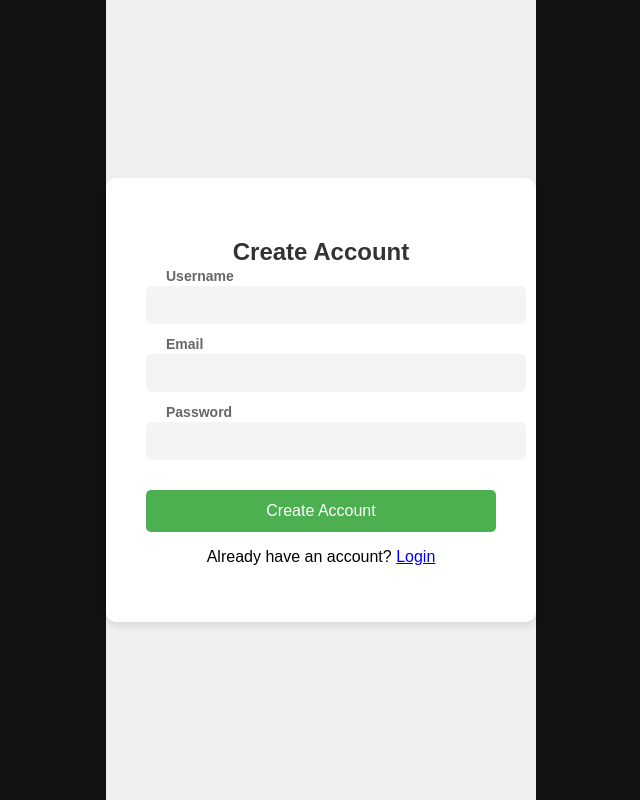
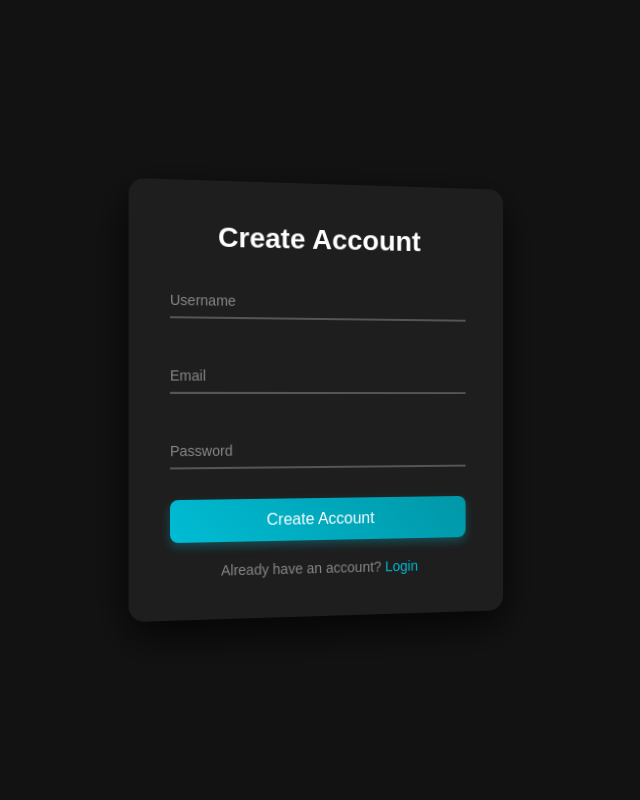
Before and after one commit to Vaish-011/NoteXpress, a React (Create React App) app in the folder Frontend/fe/: page /create-account in a window 1280 px wide. Shown: the whole page, without its empty margins (319-959 px from the left). Built offline with nearby package versions, Linux system fonts and the light colour scheme.

Commit message:
"Add files"

```diff
--- a/Frontend/fe/src/App.js
+++ b/Frontend/fe/src/App.js
@@ -1,4 +1,4 @@
-import React from 'react';
+ import React from 'react';
 import { BrowserRouter as Router, Routes, Route } from 'react-router-dom';
 import Login from './components/Login/login';
 import Create from './components/CreateAccount/create';
--- a/Frontend/fe/src/components/CreateAccount/create.css
+++ b/Frontend/fe/src/components/CreateAccount/create.css
@@ -1,29 +1,40 @@
-/* Create Account Page Container */
+
 .create-account-container {
   display: flex;
   justify-content: center;
   align-items: center;
   height: 100vh;
-    background: #f0f0f0;
+  background: #121212;
+  color: #fff;
+  font-family: "Poppins", sans-serif;
 }
 
-  /* Create Account Box */
+
 .create-account-box {
-    width: 350px;
+  width: 380px;
   padding: 40px;
-    background: #fff;
-    box-shadow: 0 4px 8px rgba(0, 0, 0, 0.1);
-    border-radius: 10px;
+  background: #1e1e1e;
+  box-shadow: 0 15px 40px rgba(0, 0, 0, 0.8);
+  border-radius: 15px;
   text-align: center;
+  transform: perspective(1200px) rotateY(10deg);
+  transition: transform 0.5s ease, box-shadow 0.3s ease;
 }
 
-  /* Title */
+.create-account-box:hover {
+  transform: perspective(1200px) rotateY(0deg);
+  box-shadow: 0 20px 60px rgba(0, 0, 0, 0.9);
+}
+
+
 .create-account-box h2 {
   margin-bottom: 20px;
-    color: #333;
+  color: #fff;
+  font-size: 28px;
+  font-weight: 600;
 }
 
-  /* Input Box Styling */
+
 .input-box {
   position: relative;
   margin-bottom: 30px;
@@ -31,45 +42,99 @@
 
 .input-box input {
   width: 100%;
-    padding: 10px;
-    padding-left: 20px;
-    background: #f4f4f4;
+  padding: 12px;
+  background: transparent;
   border: none;
-    border-radius: 5px;
+  border-bottom: 2px solid #555;
+  color: #fff;
+  font-size: 16px;
   outline: none;
-    transition: 0.3s ease-in-out;
+  transition: 0.3s ease;
 }
 
-  .input-box input:focus {
-    background: #e6e6e6;
-  }
 
 .input-box label {
   position: absolute;
-    top: -18px;
-    left: 20px;
+  left: 0;
+  top: 18px;
+  color: #888;
   font-size: 14px;
-    color: #666;
-    font-weight: bold;
+  pointer-events: none;
+  transition: 0.3s;
 }
 
-  /* Button */
-  .create-account-btn {
-    padding: 12px 20px;
-    width: 100%;
-    background-color: #4caf50;
-    color: white;
-    border: none;
-    border-radius: 5px;
-    cursor: pointer;
-    font-size: 16px;
-    transition: 0.3s ease;
+.input-box input:focus ~ label,
+.input-box input:valid ~ label {
+  top: -12px;
+  font-size: 12px;
+  color: #00bcd4;
 }
 
+
+.input-box input:focus {
+  border-bottom: 2px solid #00bcd4;
+}
+
+.create-account-btn {
+  width: 100%;
+  padding: 12px;
+  background: linear-gradient(45deg, #00bcd4, #0097a7);
+  border: none;
+  color: white;
+  font-size: 16px;
+  border-radius: 8px;
+  cursor: pointer;
+  transition: 0.3s ease;
+  box-shadow: 0 4px 10px rgba(0, 188, 212, 0.3);
+}
+
+
 .create-account-btn:hover {
-    background-color: #45a049;
+  background: linear-gradient(45deg, #0097a7, #00bcd4);
+  box-shadow: 0 6px 20px rgba(0, 188, 212, 0.5);
 }
+
 
 .create-account-btn:active {
   transform: scale(0.98);
 }
+
+
+.login-link {
+  margin-top: 20px;
+  color: #888;
+}
+
+.login-link p {
+  font-size: 14px;
+}
+
+.login-link a {
+  color: #00bcd4;
+  text-decoration: none;
+  transition: 0.3s;
+}
+
+
+.login-link a:hover {
+  text-decoration: underline;
+}
+
+@media screen and (max-width: 600px) {
+  .create-account-box {
+      width: 90%;
+      padding: 20px;
+  }
+
+  .create-account-box h2 {
+      font-size: 24px;
+  }
+
+  .input-box input {
+      font-size: 14px;
+  }
+
+  .create-account-btn {
+      font-size: 14px;
+  }
+}
--- a/Frontend/fe/src/components/Login/login.css
+++ b/Frontend/fe/src/components/Login/login.css
@@ -1,5 +1,11 @@
-/* Background styling */
-body {
+
+* {
+    margin: 0;
+    padding: 0;
+    box-sizing: border-box;
+  }
+
+  body {
     margin: 0;
     padding: 0;
     display: flex;
@@ -8,9 +14,11 @@ body {
     height: 100vh;
     background: #121212;
     font-family: "Poppins", sans-serif;
+    color: #fff;
+    overflow: hidden;
   }
 
-  /* Login container */
+
   .login-container {
     display: flex;
     justify-content: center;
@@ -19,50 +27,59 @@ body {
     height: 100vh;
   }
 
-  /* Login box */
   .login-box {
     background: #1e1e1e;
-    padding: 30px;
-    border-radius: 10px;
-    box-shadow: 0 0 20px rgba(0, 0, 0, 0.5);
+    padding: 40px;
+    border-radius: 15px;
+    box-shadow: 0 15px 40px rgba(0, 0, 0, 0.8);
     text-align: center;
-    width: 350px;
+    width: 380px;
+    transform: perspective(1200px) rotateY(10deg);
+    transition: transform 0.5s ease, box-shadow 0.3s ease;
   }
+
+  .login-box:hover {
+    transform: perspective(1200px) rotateY(0deg);
+    box-shadow: 0 20px 60px rgba(0, 0, 0, 0.9);
+  }
+
 
   .login-box h2 {
     color: #fff;
-    margin-bottom: 20px;
+    margin-bottom: 30px;
+    font-size: 28px;
+    font-weight: 600;
   }
 
-  /* Input field */
+
   .input-box {
     position: relative;
-    margin-bottom: 20px;
+    margin-bottom: 35px;
   }
 
   .input-box input {
     width: 100%;
-    padding: 10px;
+    padding: 12px;
     background: transparent;
     border: none;
     border-bottom: 2px solid #555;
     color: #fff;
     font-size: 16px;
     outline: none;
-    transition: 0.3s;
+    transition: 0.3s ease;
   }
 
   .input-box label {
     position: absolute;
     left: 0;
-    top: 10px;
+    top: 18px;
     color: #888;
     font-size: 14px;
     pointer-events: none;
     transition: 0.3s;
   }
 
-  /* Floating label effect */
+
   .input-box input:focus ~ label,
   .input-box input:valid ~ label {
     top: -12px;
@@ -70,25 +87,66 @@ body {
     color: #00bcd4;
   }
 
-  /* Input focus effect */
   .input-box input:focus {
     border-bottom: 2px solid #00bcd4;
   }
 
-  /* Login button */
+
   .login-btn {
     width: 100%;
     padding: 12px;
-    background: #00bcd4;
+    background: linear-gradient(45deg, #00bcd4, #0097a7);
     border: none;
     color: white;
     font-size: 16px;
-    border-radius: 5px;
+    border-radius: 8px;
     cursor: pointer;
+    transition: 0.3s ease;
+    box-shadow: 0 4px 10px rgba(0, 188, 212, 0.3);
+  }
+
+
+  .login-btn:hover {
+    background: linear-gradient(45deg, #0097a7, #00bcd4);
+    box-shadow: 0 6px 20px rgba(0, 188, 212, 0.5);
+  }
+
+  .signup-link {
+    margin-top: 20px;
+    color: #888;
+  }
+
+  .signup-link p {
+    font-size: 14px;
+  }
+
+  .signup-link a {
+    color: #00bcd4;
+    text-decoration: none;
     transition: 0.3s;
   }
 
-  .login-btn:hover {
-    background: #0097a7;
-    box-shadow: 0 0 10px #00bcd4;
+
+  .signup-link a:hover {
+    text-decoration: underline;
   }
+
+
+  @media screen and (max-width: 600px) {
+    .login-box {
+      width: 90%;
+      padding: 20px;
+    }
+
+    .login-box h2 {
+      font-size: 24px;
+    }
+
+    .input-box input {
+      font-size: 14px;
+    }
+
+    .login-btn {
+      font-size: 14px;
+    }
+  }
```
Lines whose indentation alone changed are shown as unchanged.
